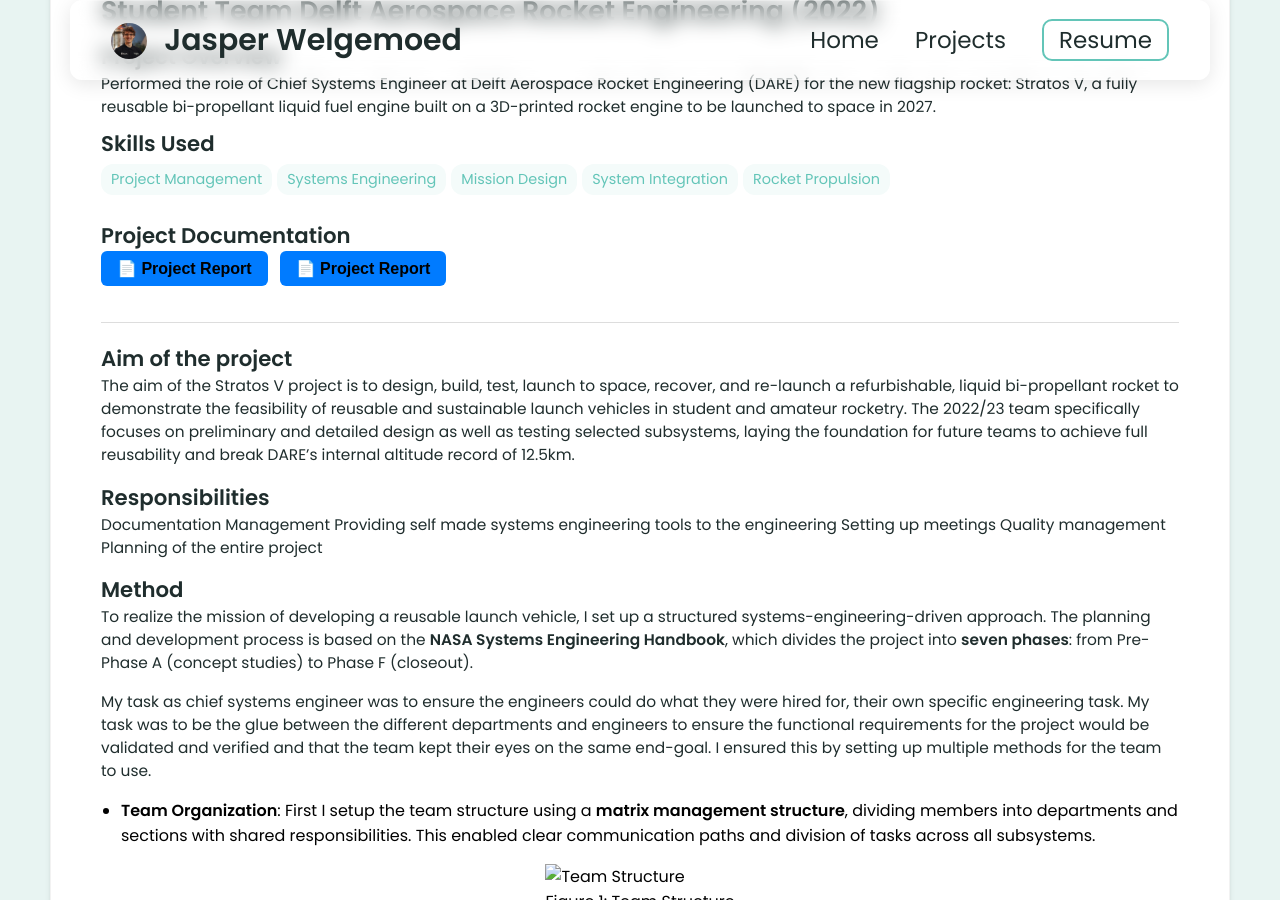
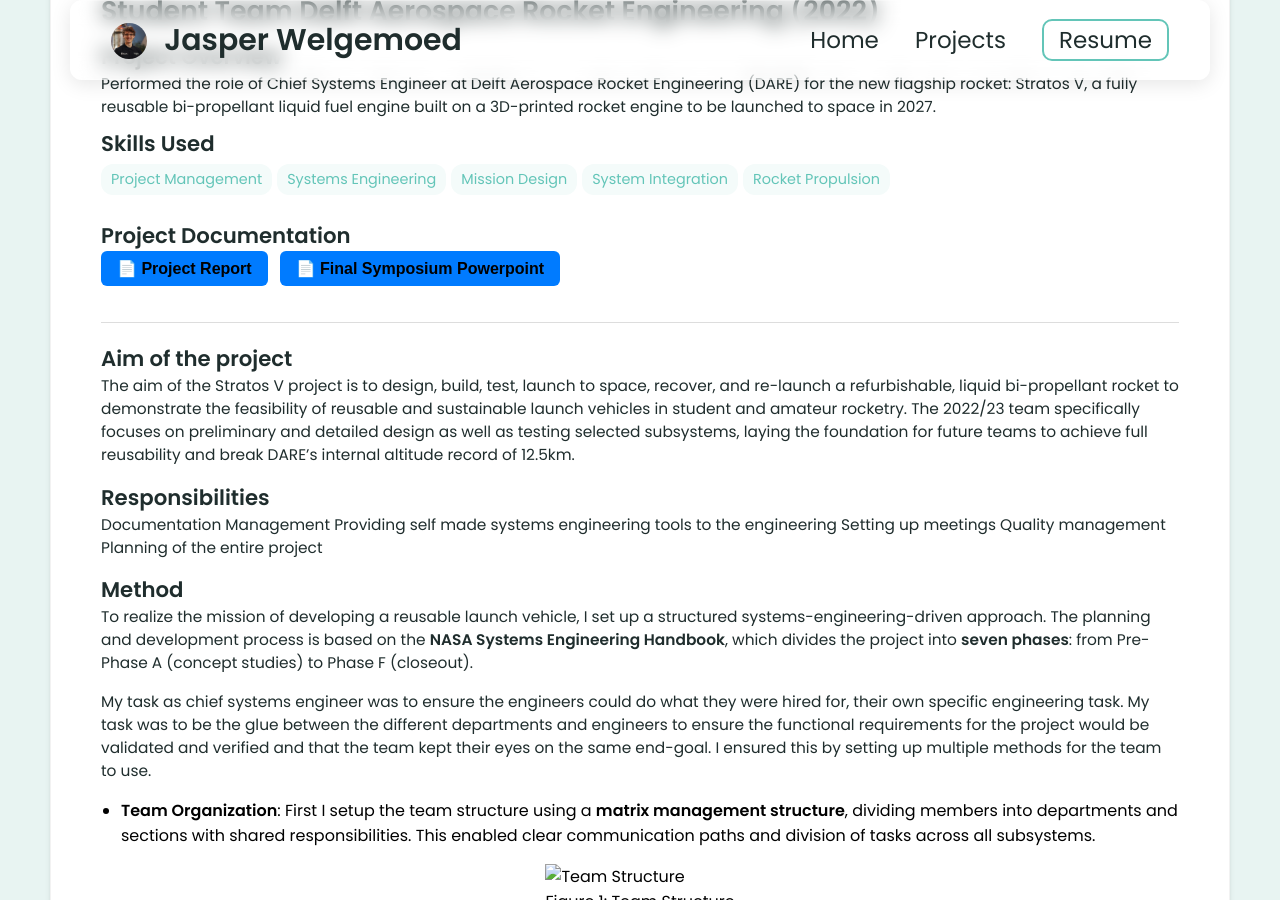
Before and after one commit to jasperwelgemoed/jasperwelgemoed.github.io, a Jekyll site: the page built from _projects/Stratos_V/index.md, in a window 1280 px wide and 900 px high, scrolled down 526 px. Built offline with Jekyll 4.4.1, drawn with Linux system fonts in a browser that asks for light colours.

Commit message:
Update index.md

```diff
--- a/_projects/Stratos_V/index.md
+++ b/_projects/Stratos_V/index.md
@@ -33,7 +33,7 @@ main-image: /StratosVFront.png
     text-decoration: none;
     font-weight: bold;
     font-family: sans-serif;">
-    📄 Project Report
+    📄 Final Symposium Powerpoint
   </a>
 </div>
 
```
